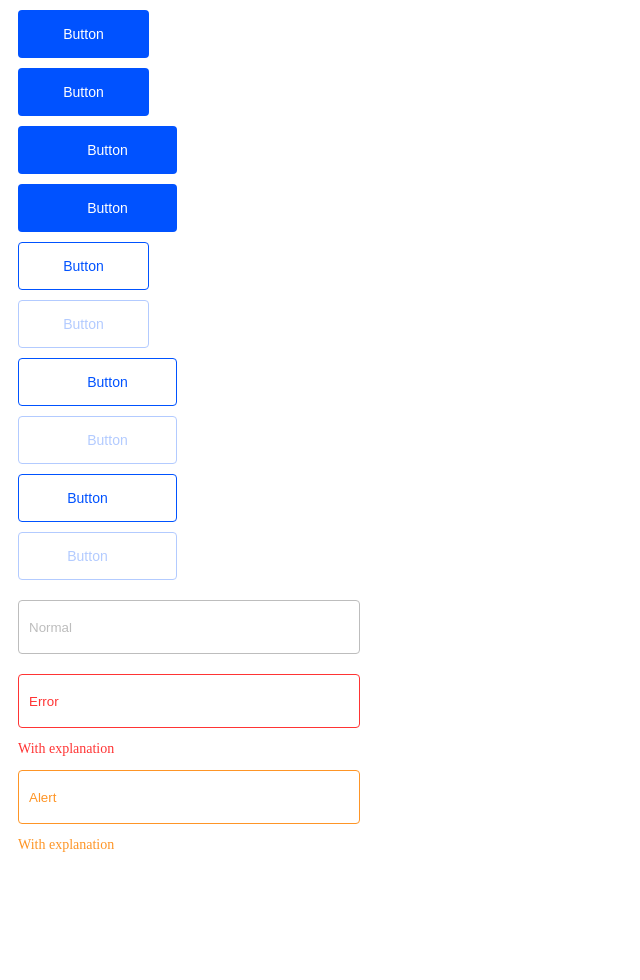
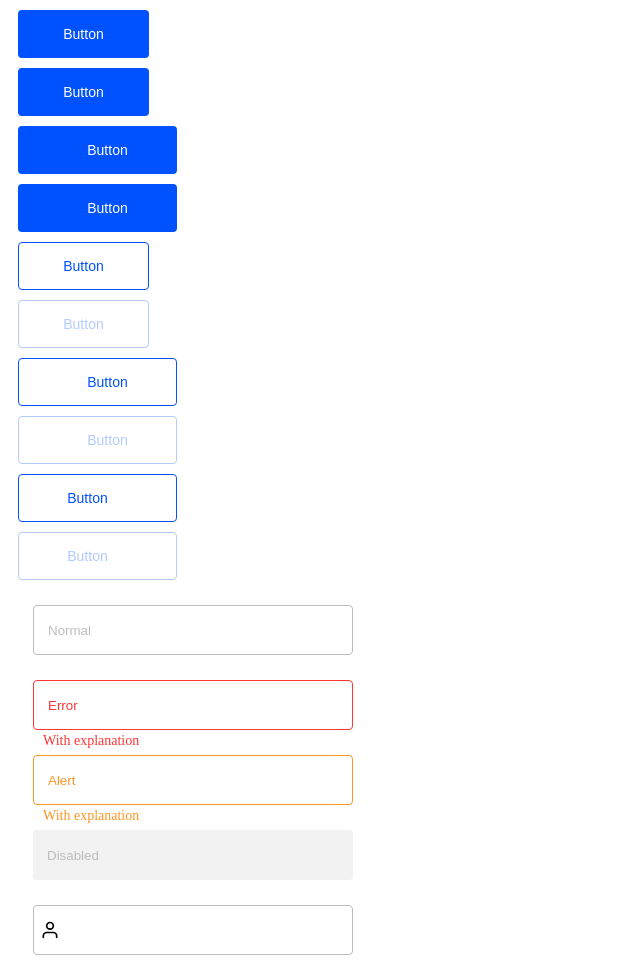
Before and after one commit to OlleyO/ui-kit, a website: page components.html in a window 1280 px wide. Shown: the whole page, without its empty margins (0-640 px from the left). Before the commit the page ends 864 px from the top, so only its background shows below. Drawn offline with nearby package versions, Linux system fonts and the light colour scheme.

Commit message:
fixing icon problems

```diff
--- a/components.html
+++ b/components.html
@@ -72,7 +72,9 @@
       </svg>
     </button>
 
-    <input placeholder="Normal" class="input" type="text" />
+    <div class="input-container">
+      <input placeholder="Normal" class="input" type="text" />
+    </div>
     <div class="input-container">
       <input placeholder="Error" class="input error" type="text" />
       <p class="explanation p4">With explanation</p>
@@ -81,5 +83,18 @@
       <input placeholder="Alert" class="input alert" type="text" />
       <p class="explanation p4">With explanation</p>
     </div>
+
+    <div class="input-container">
+      <input type="text" class="input" placeholder="Disabled" disabled />
+    </div>
+
+    <div class="input-container">
+      <i class="icon left" data-feather="user"></i>
+      <input class="input primary" type="text" />
+    </div>
+
+    <script>
+      feather.replace();
+    </script>
   </body>
 </html>
--- a/styles/components.css
+++ b/styles/components.css
@@ -46,6 +46,26 @@
   background-color: #4d86ff;
 }
 
+.input-container {
+  width: 320px;
+  height: 50px;
+  margin: 25px;
+}
+
+.input-container .icon {
+  position: absolute;
+}
+
+.icon.left {
+  padding: 15px;
+  text-align: left;
+}
+
+.icon.right {
+  padding: 15px;
+  text-align: right;
+}
+
 .feather {
   width: 20px;
   height: 20px;
@@ -57,7 +77,7 @@
 }
 
 .feather.left {
-  left: 40px;
+  left: 25px;
 }
 
 .feather.right {
@@ -69,17 +89,22 @@
   height: 48px;
 }
 
+.btn.iconed:hover,
+.btn.iconed:focus {
+  border: none;
+}
+
 .input {
-  width: 320px;
-  height: 50px;
+  width: 100%;
+  height: 100%;
+  box-sizing: border-box;
   background-color: #ffffff;
   border-radius: 4px;
   border: solid 1px #bdbdbd;
   outline: none;
-  padding-left: 10px;
+  padding-left: 14px;
   padding-right: 10px;
   color: #00194c;
-  margin: 10px;
 }
 
 .input::placeholder {
@@ -132,3 +157,13 @@
 .input.alert::placeholder {
   color: rgba(var(--secondary), 1);
 }
+
+.input:disabled {
+  border: none;
+  background-color: #f2f2f2;
+  color: #bdbdbd;
+}
+
+.input:disabled::placeholder {
+  color: #bdbdbd;
+}
```
